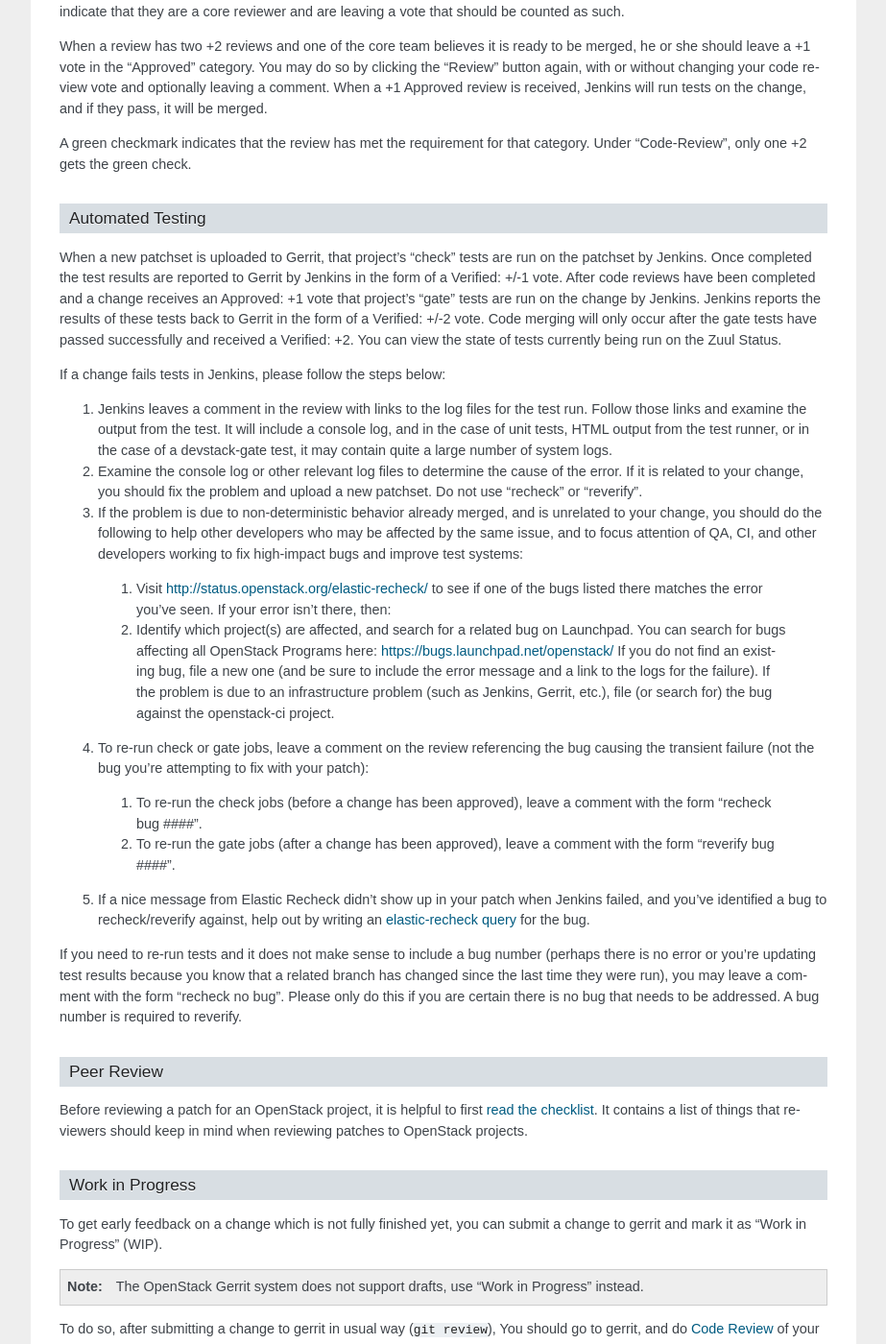
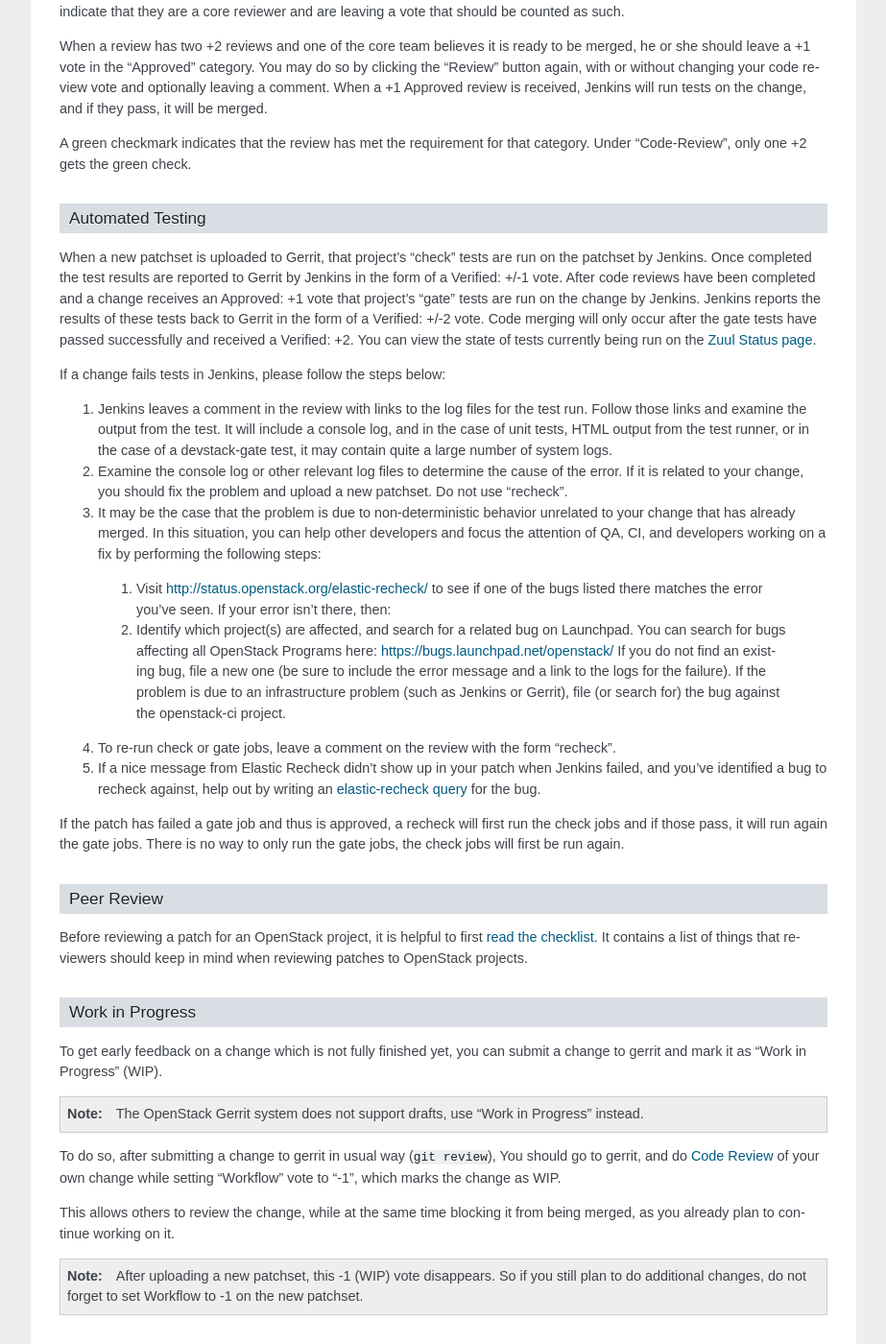
Before and after one commit to openstack-archive/infra-manual, a Sphinx documentation site: the page built from doc/source/developers.rst, in a window 1280 px wide and 1400 px high, scrolled down 6112 px. Shown: the whole window at 96% size, without its empty margins (198-1121 px from the left). Built offline with Sphinx 7.4.7, drawn with Linux system fonts in a browser that asks for light colours.

Commit message:
Rework Automated Testing section
Remove reverify and add documentation about behaviour when
recheck is done for an approved patch.
Wrap overlong lines.
Reword a bit.

Change-Id: Ifdbe76a1c9ebb655db44934c75e6fd0ad8648b28

```diff
--- a/doc/source/developers.rst
+++ b/doc/source/developers.rst
@@ -373,25 +373,50 @@
 to Gerrit in the form of a Verified: +/-2 vote. Code merging will only
 occur after the gate tests have passed successfully and received a
 Verified: +2. You can view the state of tests currently being run on
-the Zuul Status.
+the `Zuul Status page <http://status.openstack.org/zuul>`_.
 
 If a change fails tests in Jenkins, please follow the steps below:
 
-1. Jenkins leaves a comment in the review with links to the log files for the test run. Follow those links and examine the output from the test. It will include a console log, and in the case of unit tests, HTML output from the test runner, or in the case of a devstack-gate test, it may contain quite a large number of system logs.
-2. Examine the console log or other relevant log files to determine the cause of the error. If it is related to your change, you should fix the problem and upload a new patchset. Do not use "recheck" or "reverify".
-3. If the problem is due to non-deterministic behavior already merged, and is unrelated to your change, you should do the following to help other developers who may be affected by the same issue, and to focus attention of QA, CI, and other developers working to fix high-impact bugs and improve test systems:
+1. Jenkins leaves a comment in the review with links to the log files
+   for the test run. Follow those links and examine the output from
+   the test. It will include a console log, and in the case of unit
+   tests, HTML output from the test runner, or in the case of a
+   devstack-gate test, it may contain quite a large number of system
+   logs.
+2. Examine the console log or other relevant log files to determine
+   the cause of the error. If it is related to your change, you should
+   fix the problem and upload a new patchset. Do not use "recheck".
+3. It may be the case that the problem is due to non-deterministic
+   behavior unrelated to your change that has already merged. In this
+   situation, you can help other developers and focus the attention of
+   QA, CI, and developers working on a fix by performing the following
+   steps:
 
-  1. Visit http://status.openstack.org/elastic-recheck/ to see if one of the bugs listed there matches the error you've seen. If your error isn't there, then:
-  2. Identify which project(s) are affected, and search for a related bug on Launchpad. You can search for bugs affecting all OpenStack Programs here: https://bugs.launchpad.net/openstack/ If you do not find an existing bug, file a new one (and be sure to include the error message and a link to the logs for the failure). If the problem is due to an infrastructure problem (such as Jenkins, Gerrit, etc.), file (or search for) the bug against the openstack-ci project.
+  1. Visit http://status.openstack.org/elastic-recheck/ to see if one
+     of the bugs listed there matches the error you've seen. If your
+     error isn't there, then:
+  2. Identify which project(s) are affected, and search for a related
+     bug on Launchpad. You can search for bugs affecting all OpenStack
+     Programs here: https://bugs.launchpad.net/openstack/ If you do
+     not find an existing bug, file a new one (be sure to include
+     the error message and a link to the logs for the failure). If the
+     problem is due to an infrastructure problem (such as Jenkins or
+     Gerrit), file (or search for) the bug against the openstack-ci
+     project.
 
-4. To re-run check or gate jobs, leave a comment on the review referencing the bug causing the transient failure (not the bug you're attempting to fix with your patch):
+4. To re-run check or gate jobs, leave a comment on the review
+   with the form "recheck".
 
-  1. To re-run the check jobs (before a change has been approved), leave a comment with the form "recheck bug ####".
-  2. To re-run the gate jobs (after a change has been approved), leave a comment with the form "reverify bug ####".
+5. If a nice message from Elastic Recheck didn't show up in your patch
+   when Jenkins failed, and you've identified a bug to recheck
+   against, help out by writing an `elastic-recheck query
+   <http://docs.openstack.org/infra/elastic-recheck/readme.html>`_ for
+   the bug.
 
-5. If a nice message from Elastic Recheck didn't show up in your patch when Jenkins failed, and you've identified a bug to recheck/reverify against, help out by writing an `elastic-recheck query <http://docs.openstack.org/infra/elastic-recheck/readme.html>`_ for the bug.
-
-If you need to re-run tests and it does not make sense to include a bug number (perhaps there is no error or you're updating test results because you know that a related branch has changed since the last time they were run), you may leave a comment with the form "recheck no bug". Please only do this if you are certain there is no bug that needs to be addressed. A bug number is required to reverify.
+If the patch has failed a gate job and thus is approved, a recheck
+will first run the check jobs and if those pass, it will run again the
+gate jobs. There is no way to only run the gate jobs, the check jobs
+will first be run again.
 
 Peer Review
 -----------
```
